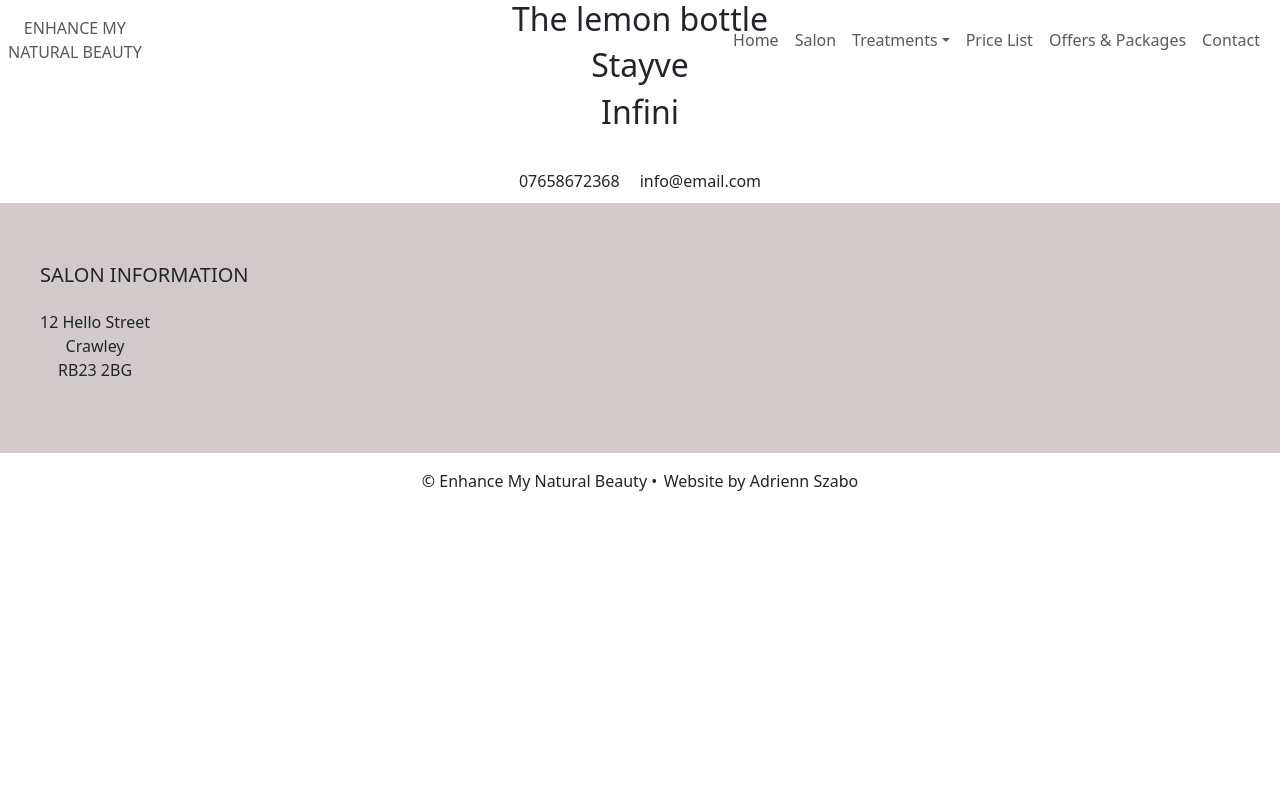
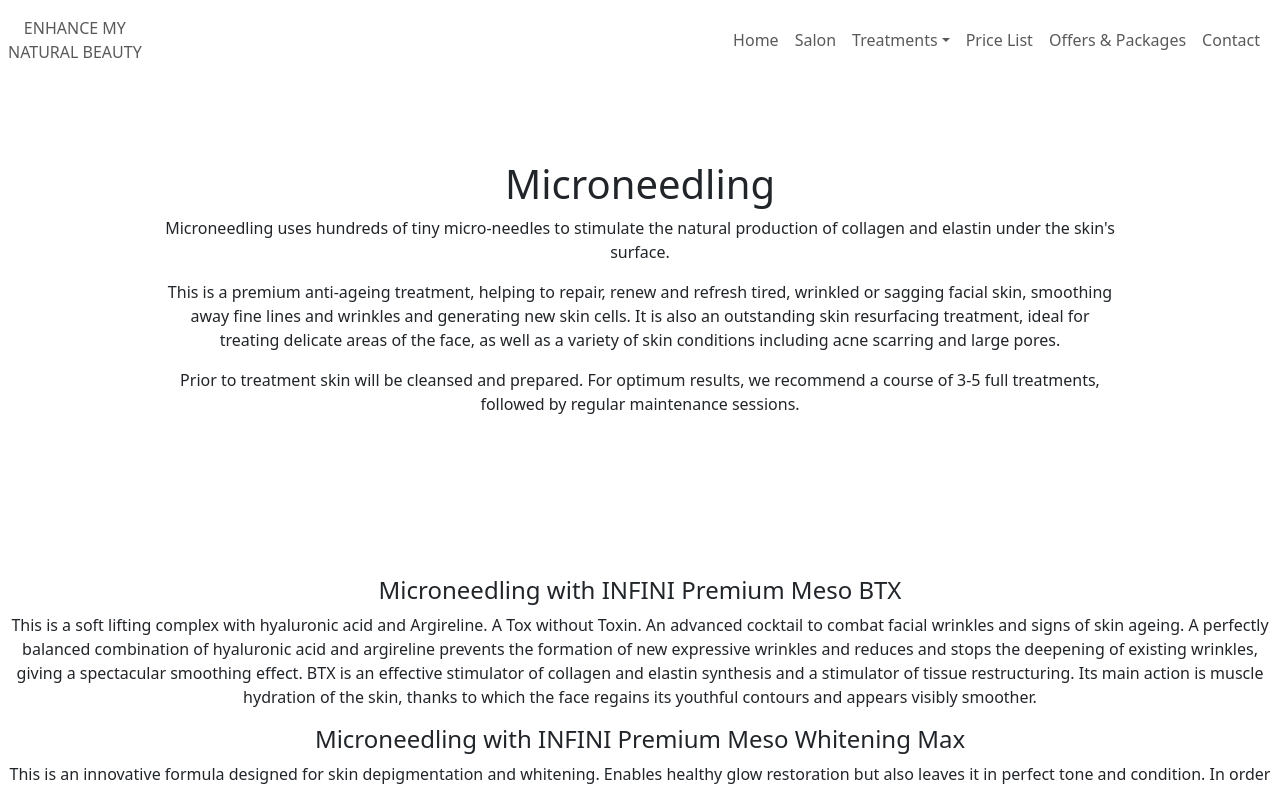
Before and after one commit to aszab1/beauty-page, a React (Vite) app: page /microneedling in a window 1280 px wide. Shown: the top 790 px of the page. Built offline with nearby package versions, Linux system fonts and the light colour scheme.

Commit message:
added Microneedling content to component

```diff
--- a/src/components/Microneedling.jsx
+++ b/src/components/Microneedling.jsx
@@ -1,11 +1,30 @@
+import { products } from "./Products"
 
 export default function Microneedling(){
 
+  const microProducts = products.filter(product => product.name === 'MICRONEEDLING' && product.description)
+
+  const formattedProducts = microProducts.map(product => ({
+    ...product,
+    product: product.product.replace(/^With/, 'with')
+  }))
+
   return(
     <>
-    <h2>The lemon bottle</h2>
-    <h2>Stayve</h2>
-    <h2>Infini</h2>
+    <div className="micro-info">
+    <h1>Microneedling</h1>
+    <p>Microneedling uses hundreds of tiny micro-needles to stimulate the natural production of collagen and elastin under the skin&apos;s surface. </p>
+    <p>This is a premium anti-ageing treatment, helping to repair, renew and refresh tired, wrinkled or sagging facial skin, smoothing away fine lines and wrinkles and generating new skin cells. It is also an outstanding skin resurfacing treatment, ideal for treating delicate areas of the face, as well as a variety of skin conditions including acne scarring and large pores. </p>
+    <p>Prior to treatment skin will be cleansed and prepared. For optimum results, we recommend a course of 3-5 full treatments, followed by regular maintenance sessions.</p>
+    </div>
+
+    {formattedProducts.map((product, index) => (
+      <div key={index} className="product-info">
+      <h4>Microneedling {product.product}</h4>
+        <p>{product.description}</p>
+    </div>
+    ))}
+
     </>
   )
 }
--- a/src/components/Prices.jsx
+++ b/src/components/Prices.jsx
@@ -44,6 +44,8 @@ export default function Prices(){
   </Tbody>
 </Table>
 </TableContainer>
+<div className='packages'>**Packages available for a course of treatments, please discuss with your therapist.**
+</div>
 </>
   )
 }
--- a/src/components/Products.jsx
+++ b/src/components/Products.jsx
@@ -3,9 +3,11 @@ export const products = [
     { name: 'MICRONEEDLING', product: 'With Basic Serum (Hyaluronic Acid, Vitamin C, Vitamin Cocktail)', price: '£120' },
     { name: 'MICRONEEDLING', product: 'Add LED Light Therapy', price: '£25' },
     { name: 'MICRONEEDLING', product: 'Add Hyperboost Jelly Mask', price: '£15' },
-    { name: 'MICRONEEDLING', product: 'With INFINI Premium Meso BTX', price: '£175', description: 'This is a soft lifting complex with hyaluronic acid and Argireline*. A Tox without Toxin. <br/> An advanced cocktail to combat facial wrinkles and signs of skin ageing. A perfectly balanced combination of hyaluronic acid and argireline prevents the formation of new expressive wrinkles and reduces and stops the deepening of existing wrinkles, giving a spectacular smoothing effect. BTX is an effective stimulator of collagen and elastin synthesis and a stimulator of tissue restructuring. Its main action is muscle hydration of the skin, thanks to which the face regains its youthful contours and appears visibly smoother.' },
-    { name: 'MICRONEEDLING', product: 'With INFINI Premium Meso Whitening Max', price: '£175', description: 'This is an innovative formula designed for skin depigmentation and whitening. Enables healthy glow restoration but also leaves it in perfect tone and condition.<br/>In order to obtain the desired effects, perform 4-8 sessions every 10-14 days.' },
-    { name: 'MICRONEEDLING', product: 'With Glutanex Glow', price: '£175', description: 'GLUTANEX GLOW is a professional solution for instant brightening, instant tone brightening, pore tightening, and skin regeneration. The combination of Glutathione and PDRN brings up the healthy glow from the inner layers of skin.<br/>**Packages available for a course of treatments, please discuss with your therapist.**' },
+    { name: 'MICRONEEDLING', product: 'With INFINI Premium Meso BTX', price: '£175', description: 'This is a soft lifting complex with hyaluronic acid and Argireline. A Tox without Toxin. An advanced cocktail to combat facial wrinkles and signs of skin ageing. A perfectly balanced combination of hyaluronic acid and argireline prevents the formation of new expressive wrinkles and reduces and stops the deepening of existing wrinkles, giving a spectacular smoothing effect. BTX is an effective stimulator of collagen and elastin synthesis and a stimulator of tissue restructuring. Its main action is muscle hydration of the skin, thanks to which the face regains its youthful contours and appears visibly smoother.' },
+    { name: 'MICRONEEDLING', product: 'With INFINI Premium Meso Whitening Max', price: '£175', description: 'This is an innovative formula designed for skin depigmentation and whitening. Enables healthy glow restoration but also leaves it in perfect tone and condition. In order to obtain the desired effects, 4-8 sessions recommended every 10-14 days.' },
+    { name: 'MICRONEEDLING', product: 'With Glutanex Glow', price: '£175', description: 'GLUTANEX GLOW is a professional solution for instant brightening, instant tone brightening, pore tightening, and skin regeneration. The combination of Glutathione and PDRN brings up the healthy glow from the inner layers of skin.'},
+    {name: 'MICRONEEDLING', product: 'With Bella Dama Revital Lifting for Face and Neck', price: '£185'},
+    {name: 'MICRONEEDLING', product: 'With Bella Dama BellaFace Plus Skin Rejuvenation', price: '£185'},
     // const masks = [
     { name: 'HYPERBOOST JELLY MASKS', product: 'Hyaluronic Acid', price: '£15', description: 'Hydrates, aids in retention of moisture, Reduces visible signs of ageing.' },
     { name: 'HYPERBOOST JELLY MASKS', product: 'Provence Lavender', price: '£15', description: 'Anti-Bacterial, antiseptic, reduces dark spots, lessens blotches and redness, soothing and calming, repairing, relieves irritation in dry skin.' },
--- /dev/null
+++ b/src/styles/components/Microneedling.scss
@@ -0,0 +1,3 @@
+.micro-info {
+  margin: 10em;
+}
--- a/src/styles/components/Prices.scss
+++ b/src/styles/components/Prices.scss
@@ -2,6 +2,10 @@
 .container {
   margin: 10em;
   width: 100%;
+}
+
+div.chakra-table__container.container.css-zipzvv {
+  margin-bottom: 4em;
 }
 
 .container table {
@@ -30,6 +34,10 @@ th.item-name.css-0 {
   background-color: #c5c0c0;
   padding: 10px;
 }
+
+.packages {
+  margin-bottom: 10em;
+}
 // .container tr:nth-child(even) {
 //   background-color: #f9f9f9;
 // }
--- a/src/styles/main.scss
+++ b/src/styles/main.scss
@@ -2,3 +2,4 @@
 @import './components/Contact.scss';
 @import './components/Footer.scss';
 @import './components/Prices.scss';
+@import './components/Microneedling.scss';
```
